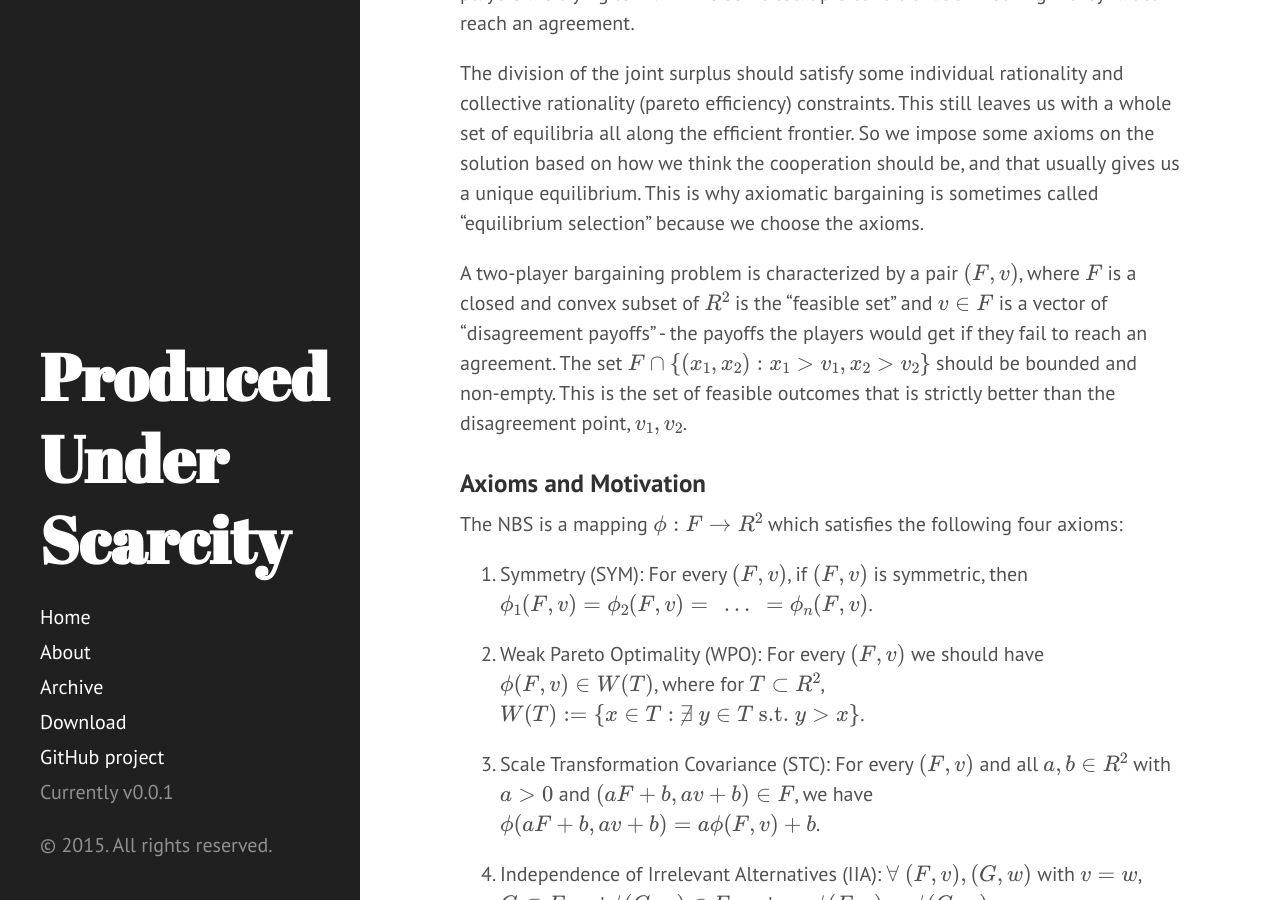
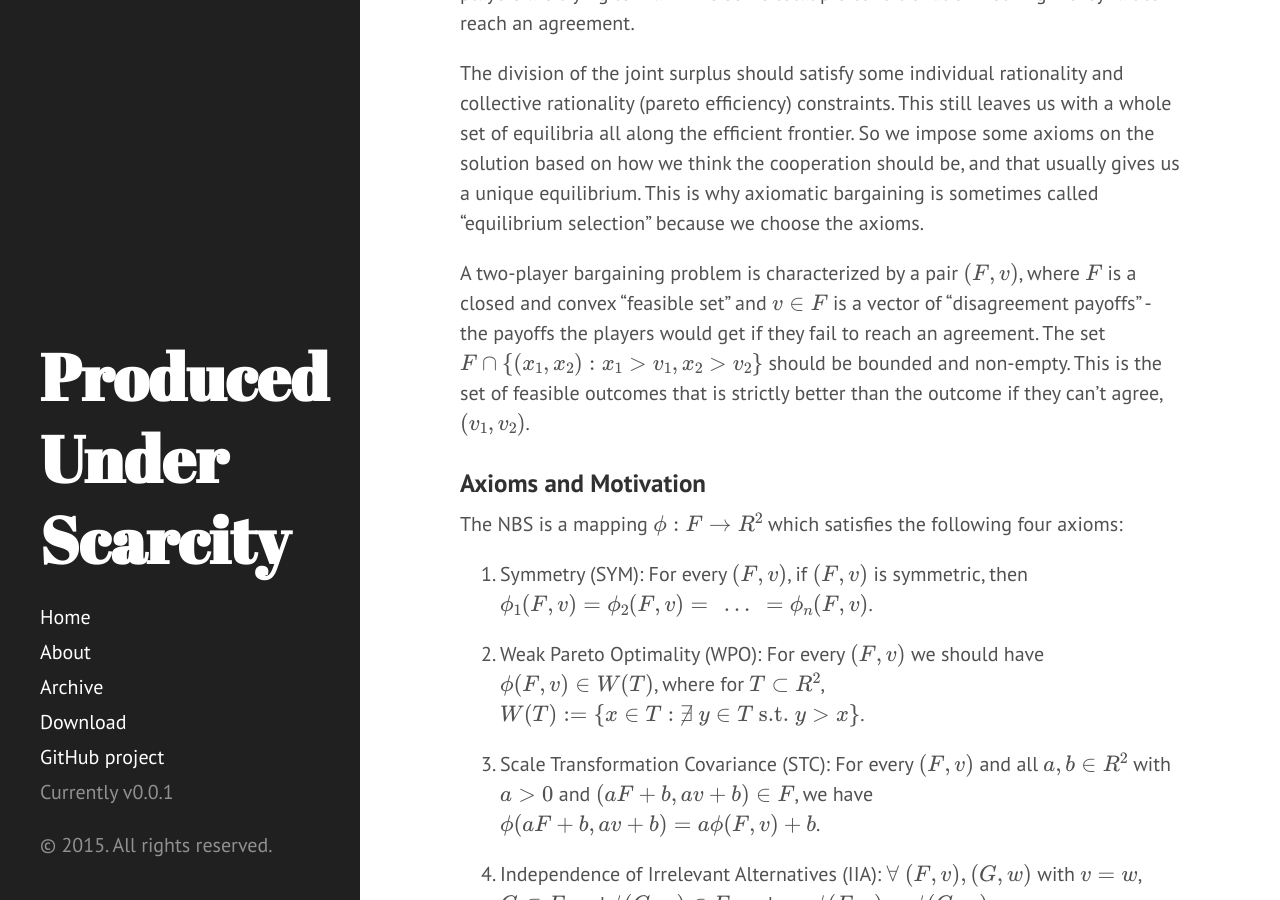
Before and after one commit to akhilrao/akhilrao.github.io, a Jekyll site: the page built from _posts/2015-11-01-nash-bargaining-example.md, in a window 1280 px wide and 900 px high, scrolled down 462 px. Built offline with Jekyll 4.4.1, drawn with Linux system fonts in a browser that asks for light colours; Markdown is read by kramdown in place of the engine named in the settings; formulas are drawn with MathJax 3.

Commit message:
fixed typos

```diff
--- a/_posts/2015-11-01-nash-bargaining-example.md
+++ b/_posts/2015-11-01-nash-bargaining-example.md
@@ -16,7 +16,7 @@ The NBS represents a particular example of an axiomatic bargaining system. These
 
 The division of the joint surplus should satisfy some individual rationality and collective rationality (pareto efficiency) constraints. This still leaves us with a whole set of equilibria all along the efficient frontier. So we impose some axioms on the solution based on how we think the cooperation should be, and that usually gives us a unique equilibrium. This is why axiomatic bargaining is sometimes called "equilibrium selection" because we choose the axioms.
 
-A two-player bargaining problem is characterized by a pair \\( (F,v) \\), where \\(F\\) is a closed and convex subset of \\(R^2\\) is the "feasible set" and \\(v \in F\\) is a vector of "disagreement payoffs" - the payoffs the players would get if they fail to reach an agreement. The set \\( F \cap \\{ (x_1 , x_2) : x_1 \gt v_1, x_2 \gt v_2  \\} \\) should be bounded and non-empty. This is the set of feasible outcomes that is strictly better than the disagreement point, \\(v_1, v_2\\).
+A two-player bargaining problem is characterized by a pair \\( (F,v) \\), where \\(F\\) is a closed and convex "feasible set" and \\(v \in F\\) is a vector of "disagreement payoffs" - the payoffs the players would get if they fail to reach an agreement. The set \\( F \cap \\{ (x_1 , x_2) : x_1 \gt v_1, x_2 \gt v_2  \\} \\) should be bounded and non-empty. This is the set of feasible outcomes that is strictly better than the outcome if they can't agree, \\( (v_1, v_2) \\).
 
 ### Axioms and Motivation
 
```
Also changed, not shown: 1 other file.
